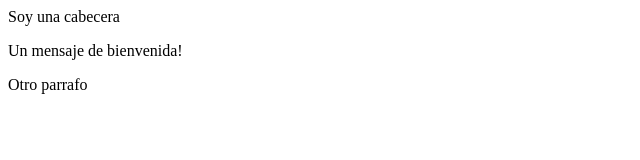
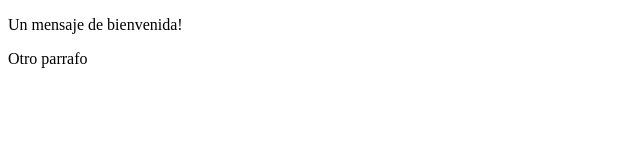
Before and after one commit to Sr-Drachen/intro-git, a plain HTML site: page index.html in a window 1280 px wide. Shown: the whole page, without its empty margins (0-640 px from the left). Drawn offline with Linux system fonts and the light colour scheme.

Commit message:
Lo devolvi
Borre el header

```diff
--- a/index.html
+++ b/index.html
@@ -8,7 +8,6 @@
     <title>Document</title>
 </head>
 <body>
-    <header>Soy una cabecera </header>
     <p> Un mensaje de bienvenida!</p>
     <p> Otro parrafo</p>
 </body>
```
